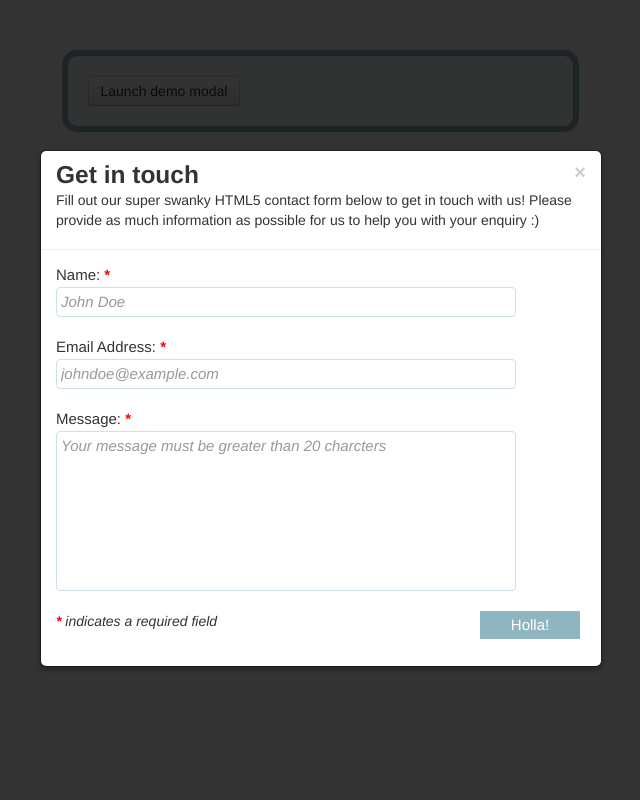
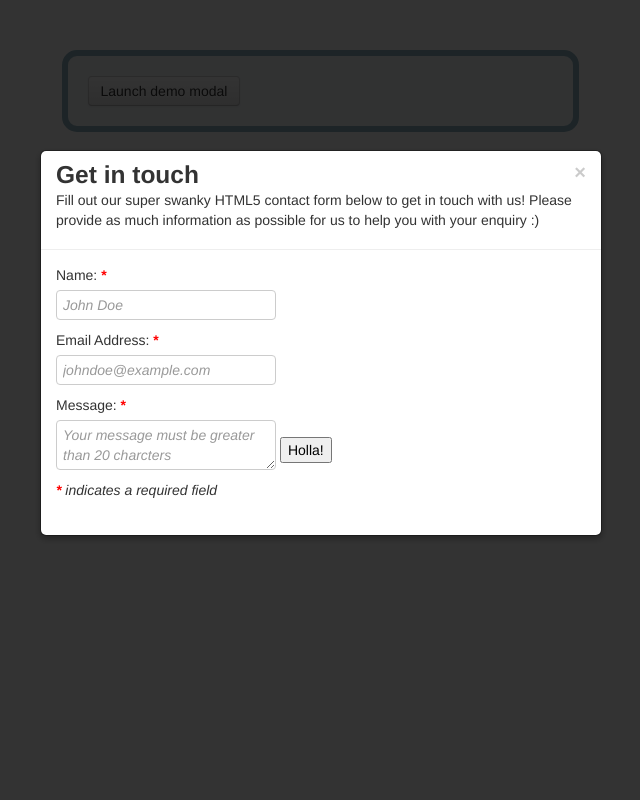
Before and after one commit to bobbwal/bootstrap-modal-form, a PHP site: page / in a window 1280 px wide, after a click on "Launch demo modal". Shown: the whole page, without its empty margins (320-960 px from the left). Run offline with PHP 8.4, Linux system fonts and the light colour scheme.

Commit message:
Removed more boiler plate CSS

```diff
--- a/css/style.css
+++ b/css/style.css
@@ -102,30 +102,30 @@ a:hover { color: #036; }*/
 }
 
 #contact-form h1 {
-    font-size:42px;
+    /*font-size:42px;*/
 }
 
 #contact-form h2 {
-    margin-bottom:15px;
+    /*margin-bottom:15px;
     font-style:italic;
-    font-weight:normal;
+    font-weight:normal;*/
 }
 
 #contact-form input,
 #contact-form select,
 #contact-form textarea,
 #contact-form label {
-    font-size:15px;
-    margin-bottom:2px;
+   /* font-size:15px;
+    margin-bottom:2px;*/
 }
 
 #contact-form input,
 #contact-form select,
 #contact-form textarea {
-    width:450px;
+    /*width:450px;
     border: 1px solid #CEE1E8;
     margin-bottom:20px;
-    padding:4px;
+    padding:4px;*/
 }
 
 #contact-form input:focus,
@@ -136,12 +136,12 @@ a:hover { color: #036; }*/
 }
 
 #contact-form textarea {
-    height:150px;
-    resize: none;
+    /*height:150px;
+    resize: none;*/
 }
 
 #contact-form label {
-    display:block;
+   /*display:block;*/
 }
 
 #contact-form .required {
@@ -150,7 +150,7 @@ a:hover { color: #036; }*/
 }
 
 #contact-form #submit-button {
-    width: 100px;
+    /*width: 100px;
     background-color:#333;
     color:#FFF;
     border:none;
@@ -159,16 +159,16 @@ a:hover { color: #036; }*/
     margin-bottom:0px;
     margin-right:6px;
     background-color:#8FB5C1;
-    -moz-border-radius:8px;
+    -moz-border-radius:8px;*/
 }
 
 #contact-form #submit-button:hover {
-    background-color: #A6CFDD;
+    /*background-color: #A6CFDD;*/
 }
 
 #contact-form #submit-button:active {
-    position:relative;
-    top:1px;
+    /*position:relative;
+    top:1px;*/
 }
 
 #contact-form #loading {
--- a/index.php
+++ b/index.php
@@ -75,8 +75,8 @@
                         <label for="email">Email Address: <span class="required">*</span></label>
                         <input type="email" id="email" name="email" value="<?php echo ($sr && !$cf['form_ok']) ? $cf['posted_form_data']['email'] : '' ?>" placeholder="johndoe@example.com" required />
 
-<!--                         <label for="telephone">Telephone: </label>
-                        <input type="tel" id="telephone" name="telephone" value="<?php echo ($sr && !$cf['form_ok']) ? $cf['posted_form_data']['telephone'] : '' ?>" />
+<!--                    <label for="telephone">Telephone: </label>
+                        <input type="tel" id="telephone" name="telephone" value="<?php //echo ($sr && !$cf['form_ok']) ? $cf['posted_form_data']['telephone'] : '' ?>" />
 
                         <label for="enquiry">Enquiry: </label>
                         <select id="enquiry" name="enquiry">
```
